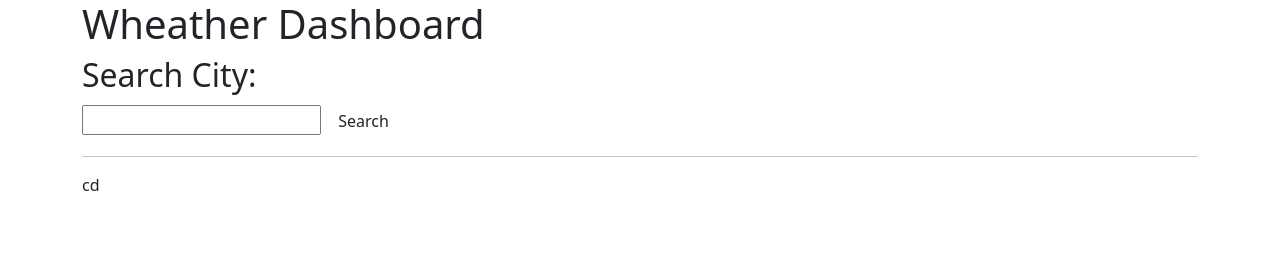
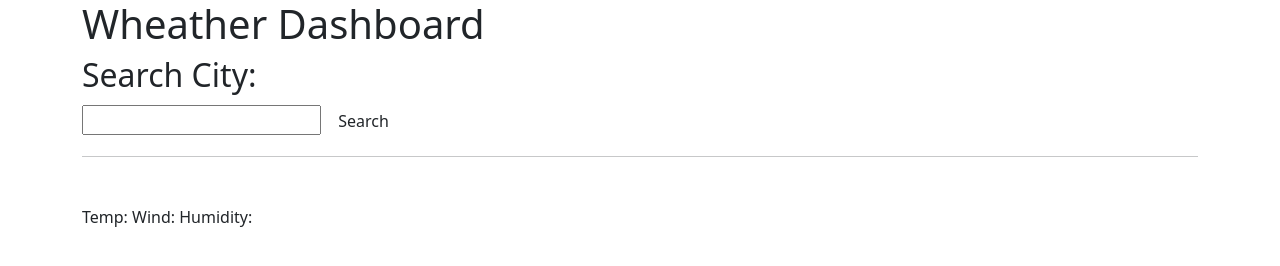
Before and after one commit to Elijahb22/Weather-Dashboard, a plain HTML site: page index.html in a window 1280 px wide. Drawn offline with nearby package versions, Linux system fonts and the light colour scheme.

Commit message:
added section for city and weather-img. Also added a section for Temp, widn, and humidity

```diff
--- a/index.html
+++ b/index.html
@@ -25,7 +25,13 @@
             </div>
             <div>
                 <div>
-                    cd
+                    <section>
+                        <h3 id="City"></h3>
+                        <img id="weatherimg">
+                    </section>
+                    <span>Temp:<span id="temp"></span></span>
+                    <span>Wind:<span id="wind"></span></span>
+                    <span>Humidity:<span id="humid"></span></span>
                 </div>
             </div>
         </div>
```
